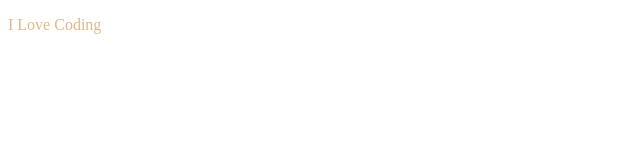
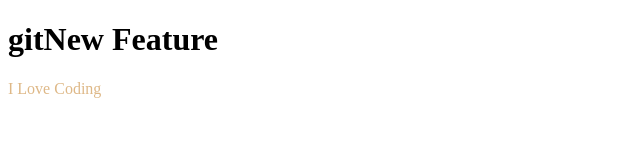
Before and after one commit to Rov365/localrepo, a plain HTML site: page index.html in a window 1280 px wide. Shown: the whole page, without its empty margins (0-640 px from the left). Drawn offline with Linux system fonts and the light colour scheme.

Commit message:
adding a new feature

```diff
--- a/index.html
+++ b/index.html
@@ -7,6 +7,8 @@
     <title>Document</title>
 </head>
 <body>
+    <h1>gitNew Feature</h1>
     <p>I Love Coding</p>
+
 </body>
 </html>
```
